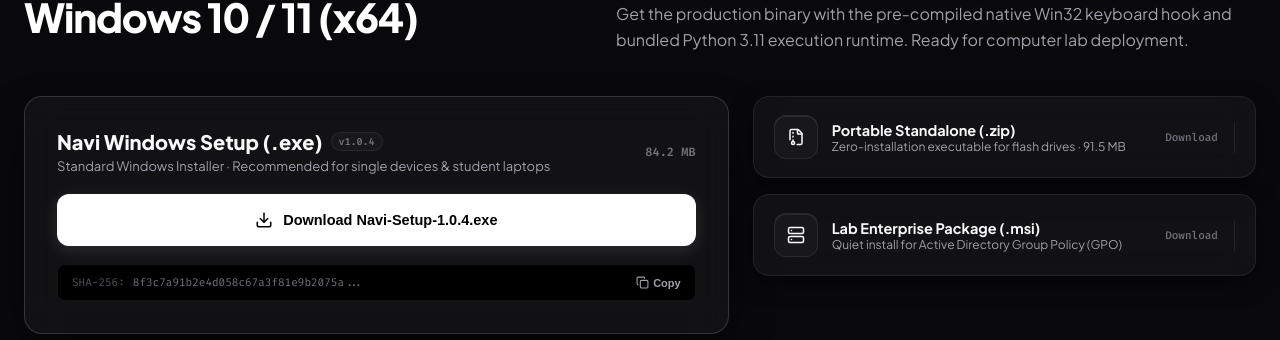
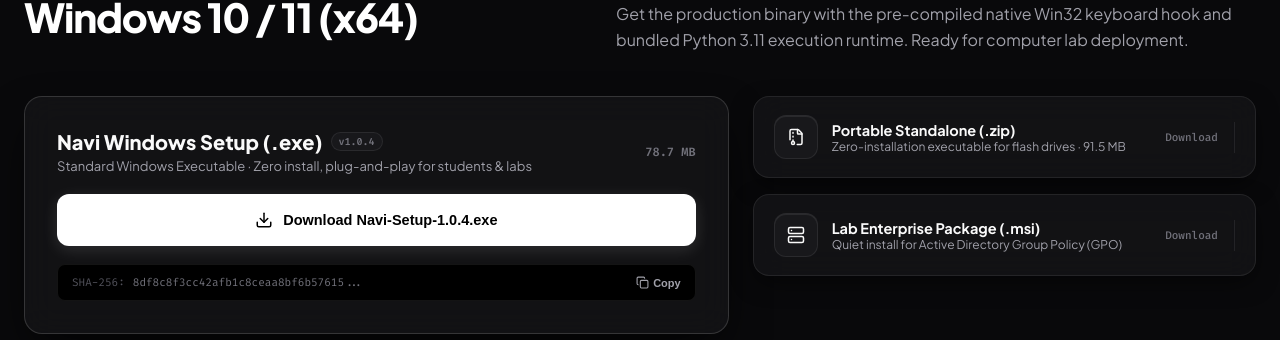
Before and after one commit to willgregorry/navi-web, a React (Vite) app: page / in a window 1280 px wide. Shown: the part 4144-4484 px from the top of the page. Built offline with nearby package versions, Linux system fonts and the light colour scheme; no server answers.

Commit message:
feat(download): link real win32 binaries and enable download in landing page

```diff
--- a/src/components/landing/DownloadSection.tsx
+++ b/src/components/landing/DownloadSection.tsx
@@ -5,7 +5,7 @@
   const [copiedHash, setCopiedHash] = useState(false);
   const [downloadStatus, setDownloadStatus] = useState<string | null>(null);
 
-  const sha256Checksum = '8f3c7a91b2e4d058c67a3f81e9b2075a4dc38101a89c3b889e4726bf7b219014';
+  const sha256Checksum = '8df8c8f3cc42afb1c8ceaa8bf6b57615e5d2e7ee5577a6cbae1bd70a897639ad';
 
   const handleCopyChecksum = () => {
     navigator.clipboard.writeText(sha256Checksum);
@@ -14,7 +14,13 @@
   };
 
   const handleDownload = (filename: string) => {
-    setDownloadStatus(`Initiating secure binary stream for ${filename}...`);
+    setDownloadStatus(`Downloading ${filename}...`);
+    const link = document.createElement('a');
+    link.href = `/downloads/${filename}`;
+    link.setAttribute('download', filename);
+    document.body.appendChild(link);
+    link.click();
+    document.body.removeChild(link);
     setTimeout(() => {
       setDownloadStatus(null);
     }, 4000);
@@ -57,18 +63,18 @@
                   </span>
                 </div>
                 <div style={{ fontSize: '13px', color: 'var(--cs-text-secondary)', marginTop: '4px' }}>
-                  Standard Windows Installer · Recommended for single devices & student laptops
+                  Standard Windows Executable · Zero install, plug-and-play for students & labs
                 </div>
               </div>
               <span style={{ fontSize: '12px', fontWeight: 700, color: 'var(--cs-text-muted)', fontFamily: 'Fira Code, monospace' }}>
-                84.2 MB
+                78.7 MB
               </span>
             </div>
 
             <button
               type="button"
               className="cs-btn-download-big"
-              onClick={() => handleDownload('Navi-Setup-1.0.4-x64.exe')}
+              onClick={() => handleDownload('Navi-Setup-1.0.4.exe')}
             >
               <Download size={18} />
               <span>Download Navi-Setup-1.0.4.exe</span>
```
Also changed, not shown: public/downloads/README.md (added), 1 other file (tests, documents, lock files or other folders).
